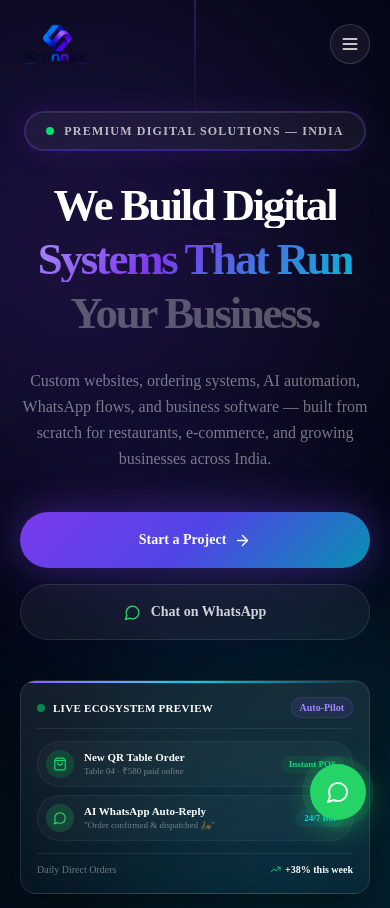
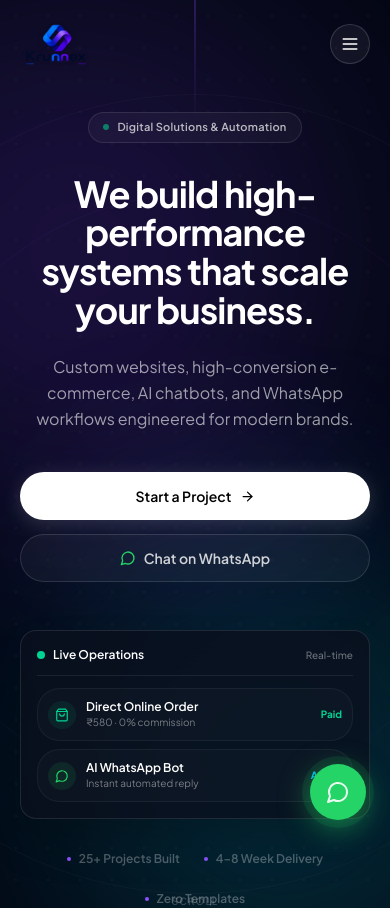
Before and after one commit to Krusheel-kumar/portfolio, a React (Vite) app: page / in a window 390 px wide. Shown: the top 908 px of the page. Built offline with nearby package versions, Linux system fonts and the light colour scheme.

Commit message:
style: minimalist modern hero redesign with clean sans-serif typography

```diff
--- a/index.html
+++ b/index.html
@@ -3,10 +3,12 @@
   <head>
     <meta charset="UTF-8" />
     <link rel="icon" type="image/svg+xml" href="/vite.svg" />
-    <meta name="viewport" content="width=device-width, initial-scale=1.0" />
-    <title>Krusheel.Tech | Premium Software Engineering</title>
+    <link rel="preconnect" href="https://fonts.googleapis.com">
+    <link rel="preconnect" href="https://fonts.gstatic.com" crossorigin>
+    <link href="https://fonts.googleapis.com/css2?family=Plus+Jakarta+Sans:wght@300;400;500;600;700;800&family=Space+Grotesk:wght@500;700&display=swap" rel="stylesheet">
+    <title>Krunnex | Premium Digital Solutions</title>
   </head>
-  <body class="bg-[#030712] text-white antialiased selection:bg-primary/20 selection:text-primary">
+  <body class="bg-[#030712] text-white antialiased selection:bg-violet-500/20 selection:text-violet-300 font-sans">
     <div id="root"></div>
     <script type="module" src="/src/main.tsx"></script>
   </body>
--- a/src/components/sections/HeroSection.tsx
+++ b/src/components/sections/HeroSection.tsx
@@ -251,154 +251,109 @@ export default function HeroSection() {
       >
         <div className="flex flex-col items-center text-center">
 
-          {/* Live badge */}
+          {/* Clean minimal badge */}
           <motion.div
-            initial={{ opacity: 0, scale: 0.8, y: 20 }}
-            animate={{ opacity: 1, scale: 1, y: 0 }}
-            transition={{ duration: 0.7, ease: [0.16, 1, 0.3, 1] }}
-            className="inline-flex items-center gap-2.5 px-5 py-2.5 rounded-full glass border-glow-violet mb-8 text-xs font-semibold text-white/70 tracking-widest uppercase"
+            initial={{ opacity: 0, y: 15 }}
+            animate={{ opacity: 1, y: 0 }}
+            transition={{ duration: 0.6 }}
+            className="inline-flex items-center gap-2 px-3.5 py-1.5 rounded-full bg-white/[0.04] border border-white/10 mb-8 backdrop-blur-md"
           >
-            <span className="relative flex h-2 w-2">
-              <span className="animate-ping absolute inline-flex h-full w-full rounded-full bg-green-400 opacity-75" />
-              <span className="relative inline-flex h-2 w-2 rounded-full bg-green-400" />
+            <span className="w-1.5 h-1.5 rounded-full bg-emerald-400 animate-pulse" />
+            <span className="text-[11px] font-semibold text-white/70 tracking-wide">
+              Digital Solutions & Automation
             </span>
-            Premium Digital Solutions — India
           </motion.div>
 
-          {/* Headline */}
-          <div className="overflow-hidden mb-2">
-            <motion.h1
-              initial={{ opacity: 0, y: 60 }}
-              animate={{ opacity: 1, y: 0 }}
-              transition={{ duration: 0.9, delay: 0.15, ease: [0.16, 1, 0.3, 1] }}
-              className="text-[clamp(2.8rem,7.5vw,6.5rem)] font-extrabold tracking-tighter leading-[1.03] text-white"
-            >
-              We Build Digital
-            </motion.h1>
-          </div>
-          <div className="overflow-hidden mb-2">
-            <motion.h1
-              initial={{ opacity: 0, y: 60 }}
-              animate={{ opacity: 1, y: 0 }}
-              transition={{ duration: 0.9, delay: 0.22, ease: [0.16, 1, 0.3, 1] }}
-              className="text-[clamp(2.8rem,7.5vw,6.5rem)] font-extrabold tracking-tighter leading-[1.03] text-gradient-primary"
-            >
-              Systems That Run
-            </motion.h1>
-          </div>
-          <div className="overflow-hidden mb-8">
-            <motion.h1
-              initial={{ opacity: 0, y: 60 }}
-              animate={{ opacity: 1, y: 0 }}
-              transition={{ duration: 0.9, delay: 0.29, ease: [0.16, 1, 0.3, 1] }}
-              className="text-[clamp(2.8rem,7.5vw,6.5rem)] font-extrabold tracking-tighter leading-[1.03] text-white/30"
-            >
-              Your Business.
-            </motion.h1>
-          </div>
+          {/* Minimal modern headline */}
+          <motion.h1
+            initial={{ opacity: 0, y: 25 }}
+            animate={{ opacity: 1, y: 0 }}
+            transition={{ duration: 0.7, delay: 0.1 }}
+            className="text-4xl sm:text-6xl md:text-7xl font-bold tracking-tight text-white max-w-4xl leading-[1.08] mb-6"
+          >
+            We build high-performance systems that scale your business.
+          </motion.h1>
 
-          {/* Sub */}
+          {/* Clean sub-headline */}
           <motion.p
             initial={{ opacity: 0, y: 20 }}
             animate={{ opacity: 1, y: 0 }}
-            transition={{ duration: 0.8, delay: 0.5, ease: [0.16, 1, 0.3, 1] }}
-            className="text-base md:text-lg text-white/45 mb-10 max-w-2xl leading-relaxed font-medium"
+            transition={{ duration: 0.7, delay: 0.2 }}
+            className="text-base sm:text-lg text-white/60 mb-10 max-w-2xl leading-relaxed font-normal"
           >
-            Custom websites, ordering systems, AI automation, WhatsApp flows, and business software — built from scratch for restaurants, e-commerce, and growing businesses across India.
+            Custom websites, high-conversion e-commerce, AI chatbots, and WhatsApp workflows engineered for modern brands.
           </motion.p>
 
-          {/* CTAs */}
+          {/* Minimalist CTAs */}
           <motion.div
             initial={{ opacity: 0, y: 20 }}
             animate={{ opacity: 1, y: 0 }}
-            transition={{ duration: 0.8, delay: 0.65, ease: [0.16, 1, 0.3, 1] }}
-            className="flex flex-col sm:flex-row gap-4 items-center w-full max-w-sm sm:max-w-none justify-center"
+            transition={{ duration: 0.7, delay: 0.3 }}
+            className="flex flex-col sm:flex-row gap-3.5 items-center w-full max-w-sm sm:max-w-none justify-center"
           >
-            {/* Primary CTA */}
+            {/* Primary CTA: crisp white pill */}
             <Link
               to="/start-project"
-              className="group relative inline-flex h-14 items-center justify-center gap-2.5 rounded-full overflow-hidden shadow-[0_0_40px_rgba(124,58,237,0.4)] w-full sm:w-auto px-9 text-sm font-extrabold text-white transition-all hover:scale-105 active:scale-95"
-              style={{ background: "linear-gradient(135deg, #7c3aed, #4f46e5, #0891b2)" }}
+              className="inline-flex h-12 items-center justify-center gap-2 rounded-full bg-white px-7 text-sm font-semibold text-black transition-all hover:bg-white/90 active:scale-98 w-full sm:w-auto shadow-[0_4px_20px_rgba(255,255,255,0.15)]"
             >
-              {/* Shimmer sweep */}
-              <span className="absolute inset-0 bg-gradient-to-r from-transparent via-white/20 to-transparent -translate-x-full group-hover:translate-x-full transition-transform duration-700" />
-              <span className="relative flex items-center gap-2">
-                Start a Project
-                <ArrowRight size={17} className="group-hover:translate-x-1 transition-transform" />
-              </span>
+              Start a Project
+              <ArrowRight size={15} />
             </Link>
 
-            {/* WhatsApp CTA */}
+            {/* WhatsApp CTA: subtle dark glass with green accent */}
             <a
               href="https://wa.me/917794971935?text=Hi%20Krunnex%2C%20I%27d%20like%20to%20discuss%20a%20project."
               target="_blank"
               rel="noreferrer"
-              className="group inline-flex h-14 items-center justify-center gap-2.5 rounded-full glass border border-white/12 px-8 text-sm font-semibold text-white/80 hover:text-white hover:border-white/25 hover:bg-white/8 transition-all w-full sm:w-auto"
+              className="inline-flex h-12 items-center justify-center gap-2 rounded-full bg-white/[0.04] border border-white/12 px-7 text-sm font-semibold text-white/80 hover:text-white hover:bg-white/[0.08] hover:border-white/20 transition-all w-full sm:w-auto"
             >
-              <MessageCircle size={17} className="text-[#25D366]" />
+              <MessageCircle size={16} className="text-[#25D366]" />
               Chat on WhatsApp
             </a>
           </motion.div>
 
-          {/* Mobile Interactive Motion Graphic Card */}
+          {/* Minimalist Mobile Preview Card */}
           <motion.div
-            initial={{ opacity: 0, y: 30 }}
+            initial={{ opacity: 0, y: 25 }}
             animate={{ opacity: 1, y: 0 }}
-            transition={{ delay: 0.8, duration: 0.8 }}
-            className="w-full mt-10 xl:hidden max-w-sm mx-auto"
+            transition={{ delay: 0.45, duration: 0.7 }}
+            className="w-full mt-12 xl:hidden max-w-sm mx-auto"
           >
-            <div className="relative rounded-2xl p-4 bg-gradient-to-b from-white/[0.08] to-white/[0.02] border border-white/10 shadow-[0_20px_50px_rgba(0,0,0,0.6)] backdrop-blur-xl overflow-hidden">
-              <div className="absolute top-0 left-0 right-0 h-[1.5px] bg-gradient-to-r from-violet-500 via-cyan-400 to-transparent" />
-
-              <div className="flex items-center justify-between mb-3 border-b border-white/8 pb-2.5">
+            <div className="rounded-2xl p-4 bg-[#0a0f1d]/80 border border-white/10 backdrop-blur-xl shadow-2xl text-left">
+              <div className="flex items-center justify-between pb-3 border-b border-white/8">
                 <div className="flex items-center gap-2">
-                  <div className="w-2 h-2 rounded-full bg-green-400 animate-pulse" />
-                  <span className="text-[11px] font-bold text-white tracking-wide uppercase">Live Ecosystem Preview</span>
+                  <span className="w-2 h-2 rounded-full bg-emerald-400" />
+                  <span className="text-xs font-semibold text-white">Live Operations</span>
                 </div>
-                <span className="text-[10px] text-violet-400 font-semibold bg-violet-500/10 border border-violet-500/20 px-2 py-0.5 rounded-full">
-                  Auto-Pilot
-                </span>
+                <span className="text-[10px] font-medium text-white/40">Real-time</span>
               </div>
 
-              {/* Dynamic Notification Row */}
-              <div className="space-y-2">
-                <div className="flex items-center justify-between p-2 rounded-xl bg-white/[0.03] border border-white/5">
+              <div className="mt-3 space-y-2">
+                <div className="flex items-center justify-between p-2.5 rounded-xl bg-white/[0.02] border border-white/5">
                   <div className="flex items-center gap-2.5">
-                    <div className="w-7 h-7 rounded-lg bg-green-500/20 flex items-center justify-center shrink-0">
-                      <ShoppingBag size={14} className="text-green-400" />
+                    <div className="w-7 h-7 rounded-lg bg-emerald-500/10 flex items-center justify-center text-emerald-400">
+                      <ShoppingBag size={14} />
                     </div>
-                    <div className="text-left">
-                      <p className="text-white text-[11px] font-bold leading-tight">New QR Table Order</p>
-                      <p className="text-white/40 text-[9px]">Table 04 · ₹580 paid online</p>
+                    <div>
+                      <p className="text-xs font-semibold text-white">Direct Online Order</p>
+                      <p className="text-[10px] text-white/45">₹580 · 0% commission</p>
                     </div>
                   </div>
-                  <span className="text-[9px] font-bold text-green-400 bg-green-500/10 px-2 py-0.5 rounded-md">
-                    Instant POS
-                  </span>
+                  <span className="text-[10px] font-bold text-emerald-400">Paid</span>
                 </div>
 
-                <div className="flex items-center justify-between p-2 rounded-xl bg-white/[0.03] border border-white/5">
+                <div className="flex items-center justify-between p-2.5 rounded-xl bg-white/[0.02] border border-white/5">
                   <div className="flex items-center gap-2.5">
-                    <div className="w-7 h-7 rounded-lg bg-[#25D366]/20 flex items-center justify-center shrink-0">
-                      <MessageCircle size={14} className="text-[#25D366]" />
+                    <div className="w-7 h-7 rounded-lg bg-[#25D366]/10 flex items-center justify-center text-[#25D366]">
+                      <MessageCircle size={14} />
                     </div>
-                    <div className="text-left">
-                      <p className="text-white text-[11px] font-bold leading-tight">AI WhatsApp Auto-Reply</p>
-                      <p className="text-white/40 text-[9px]">"Order confirmed & dispatched 🛵"</p>
+                    <div>
+                      <p className="text-xs font-semibold text-white">AI WhatsApp Bot</p>
+                      <p className="text-[10px] text-white/45">Instant automated reply</p>
                     </div>
                   </div>
-                  <span className="text-[9px] font-bold text-cyan-400 bg-cyan-500/10 px-2 py-0.5 rounded-md">
-                    24/7 Bot
-                  </span>
+                  <span className="text-[10px] font-bold text-sky-400">Active</span>
                 </div>
-              </div>
-
-              {/* Mini Stats Bar */}
-              <div className="mt-3 pt-2 border-t border-white/8 flex items-center justify-between text-[10px]">
-                <span className="text-white/40 font-medium">Daily Direct Orders</span>
-                <span className="text-white font-extrabold flex items-center gap-1">
-                  <TrendingUp size={11} className="text-green-400" /> +38% this week
-                </span>
               </div>
             </div>
           </motion.div>
--- a/src/index.css
+++ b/src/index.css
@@ -57,11 +57,9 @@
   * {
     @apply border-border outline-ring/50;
   }
-  body {
-    @apply bg-background text-foreground;
-  }
-  html {
-    @apply font-sans scroll-smooth;
+  body, html {
+    font-family: 'Plus Jakarta Sans', system-ui, -apple-system, BlinkMacSystemFont, 'Segoe UI', Roboto, sans-serif !important;
+    @apply bg-background text-foreground scroll-smooth;
   }
 }
 
```
Also changed, not shown: 5 other files (tests, documents, lock files or other folders).
